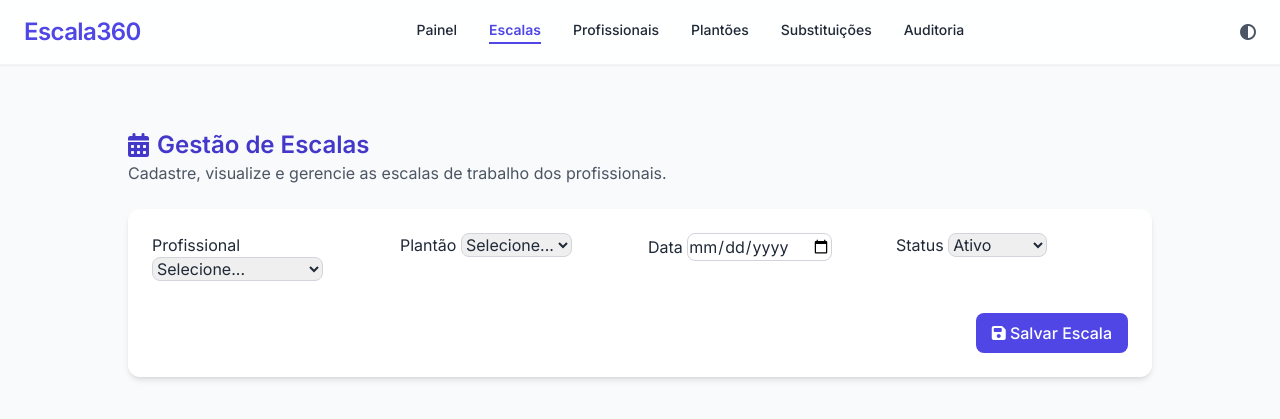
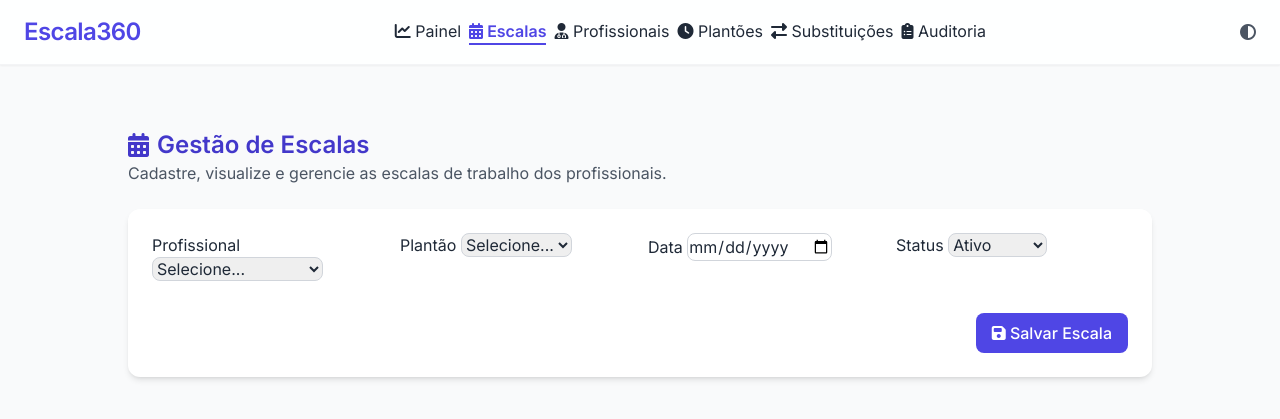
Before and after one commit to PadawanXXVI/escala360, a Flask app: page /escalas/ in a window 1280 px wide. Shown: the top 419 px of the page. Run offline with Flask 3, Linux system fonts and the light colour scheme; tables that the repository leaves empty hold one stand-in row (values such as "Sample post"); some libraries are stand-ins or nearby versions.

Commit message:
refactor: base.html modernizado com botões interativos, dark mode aprimorado e blocos de expansão

```diff
--- a/templates/base.html
+++ b/templates/base.html
@@ -21,6 +21,8 @@
   <!-- Estilos customizados -->
   <link rel="stylesheet" href="{{ url_for('static', filename='css/custom.css') }}">
 
+  {% block extra_head %}{% endblock %}
+
   <style>
     body {
       font-family: 'Inter', sans-serif;
@@ -37,22 +39,18 @@
       background-color: rgba(24, 24, 27, 0.9);
     }
 
-    /* 🔹 Links */
-    .nav-link {
-      padding-bottom: 2px;
-      border-bottom: 2px solid transparent;
-      transition: all 0.25s ease;
+    /* 🔹 Botões da navbar */
+    .nav-btn {
+      @apply px-3 py-2 rounded-md text-sm font-medium transition-all flex items-center gap-2;
     }
-    .nav-link:hover {
-      color: #4f46e5;
+    .nav-btn:hover {
+      @apply bg-indigo-100 text-indigo-700 dark:bg-indigo-900/40 dark:text-indigo-300;
     }
     .nav-active {
-      color: #4f46e5;
-      border-color: #4f46e5;
-      font-weight: 600;
+      @apply bg-indigo-500 text-white dark:bg-indigo-600;
     }
 
-    /* 🔹 Transições */
+    /* 🔹 Transições suaves */
     .fade-in {
       opacity: 0;
       animation: fadeIn 0.4s ease-in forwards;
@@ -70,13 +68,37 @@
         Escala360
       </a>
 
-      <div class="hidden md:flex space-x-8 text-sm font-medium">
-        <a href="{{ url_for('index') }}" class="nav-link {{ 'nav-active' if request.path == '/' else '' }}">Painel</a>
-        <a href="{{ url_for('escalas_bp.view_escalas') }}" class="nav-link {{ 'nav-active' if request.path.startswith('/escalas') else '' }}">Escalas</a>
-        <a href="{{ url_for('profissionais_bp.view_profissionais') }}" class="nav-link {{ 'nav-active' if request.path.startswith('/profissionais') else '' }}">Profissionais</a>
-        <a href="{{ url_for('plantoes_bp.view_plantoes') }}" class="nav-link {{ 'nav-active' if request.path.startswith('/plantoes') else '' }}">Plantões</a>
-        <a href="{{ url_for('substituicoes_bp.view_substituicoes') }}" class="nav-link {{ 'nav-active' if request.path.startswith('/substituicoes') else '' }}">Substituições</a>
-        <a href="{{ url_for('auditoria_bp.view_auditoria') }}" class="nav-link {{ 'nav-active' if request.path.startswith('/auditoria') else '' }}">Auditoria</a>
+      <div class="hidden md:flex space-x-2">
+        <a href="{{ url_for('index') }}">
+          <button class="nav-btn {{ 'nav-active' if request.path == '/' else '' }}">
+            <i class="fas fa-chart-line"></i> Painel
+          </button>
+        </a>
+        <a href="{{ url_for('escalas_bp.view_escalas') }}">
+          <button class="nav-btn {{ 'nav-active' if request.path.startswith('/escalas') else '' }}">
+            <i class="fas fa-calendar-alt"></i> Escalas
+          </button>
+        </a>
+        <a href="{{ url_for('profissionais_bp.view_profissionais') }}">
+          <button class="nav-btn {{ 'nav-active' if request.path.startswith('/profissionais') else '' }}">
+            <i class="fas fa-user-md"></i> Profissionais
+          </button>
+        </a>
+        <a href="{{ url_for('plantoes_bp.view_plantoes') }}">
+          <button class="nav-btn {{ 'nav-active' if request.path.startswith('/plantoes') else '' }}">
+            <i class="fas fa-clock"></i> Plantões
+          </button>
+        </a>
+        <a href="{{ url_for('substituicoes_bp.view_substituicoes') }}">
+          <button class="nav-btn {{ 'nav-active' if request.path.startswith('/substituicoes') else '' }}">
+            <i class="fas fa-exchange-alt"></i> Substituições
+          </button>
+        </a>
+        <a href="{{ url_for('auditoria_bp.view_auditoria') }}">
+          <button class="nav-btn {{ 'nav-active' if request.path.startswith('/auditoria') else '' }}">
+            <i class="fas fa-clipboard-list"></i> Auditoria
+          </button>
+        </a>
       </div>
 
       <button id="darkToggle" class="text-gray-600 dark:text-gray-300 hover:text-indigo-500 transition" aria-label="Alternar tema">
@@ -100,5 +122,6 @@
   <!-- FontAwesome + Script principal -->
   <script src="https://kit.fontawesome.com/4b6d1b36d0.js" crossorigin="anonymous"></script>
   <script src="{{ url_for('static', filename='js/main.js') }}"></script>
+  {% block scripts %}{% endblock %}
 </body>
 </html>
```
